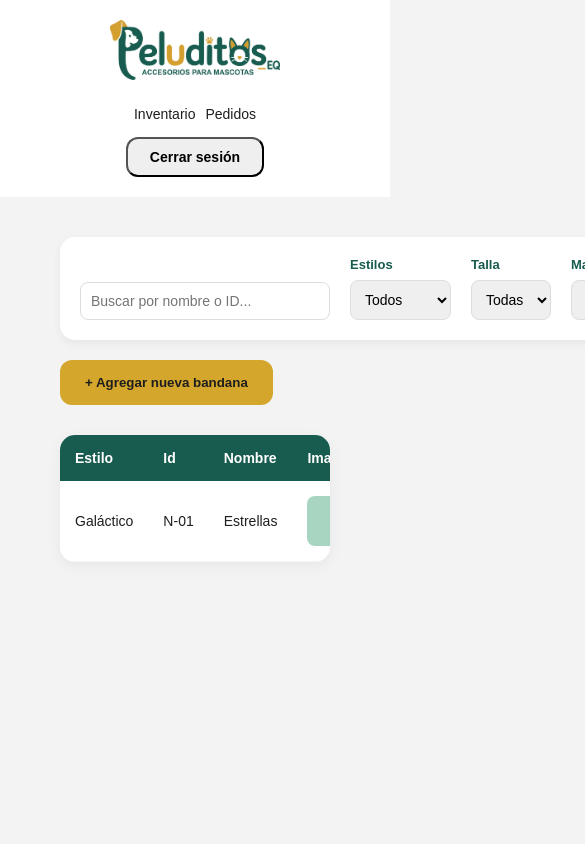
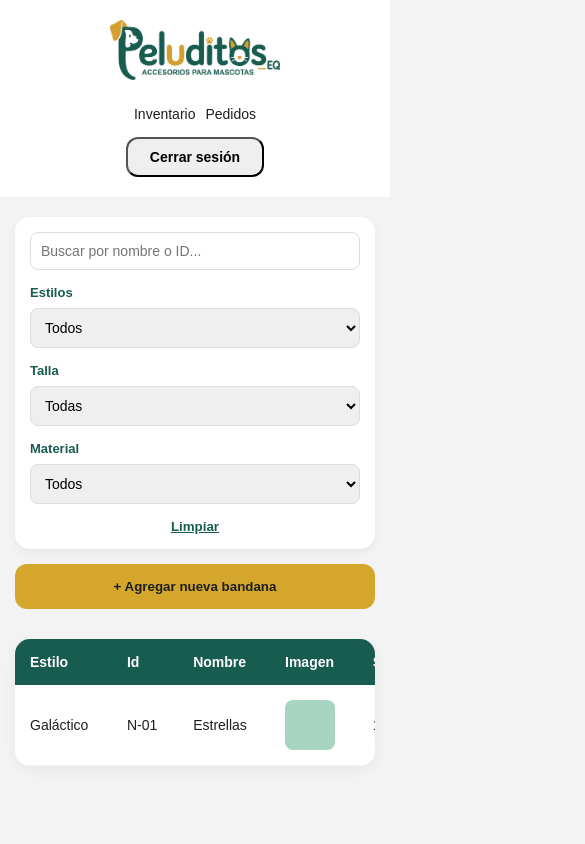
Before and after one commit to EstrellitaQuinteroSENA/peluditos-frontend, a React (Vite) app: page /admin in a window 390 px wide. Shown: the top 844 px of the page, 585 px wide, since content can reach past the window. Built offline with nearby package versions, Linux system fonts and the light colour scheme.

Commit message:
Ajustes responsivos para la vista de administrador y filtros

```diff
--- a/src/App.css
+++ b/src/App.css
@@ -639,6 +639,45 @@ body {
     }
 }
 
+@media (max-width: 500px) {
+    .design-page {
+        padding: 20px 10px; /* Reduce los 60px para que quepa en el celular */
+    }
+
+    .page-title {
+        font-size: 24px;
+        margin-bottom: 20px;
+    }
+
+    .design-container {
+        width: 100%;
+        gap: 20px;
+        padding: 0 5px;
+        box-sizing: border-box;
+    }
+
+    .options-panel, .preview-panel {
+        padding: 20px 15px;
+        border-radius: 15px;
+        width: 100%;
+        box-sizing: border-box;
+    }
+
+    .slider {
+        width: 100%;
+        justify-content: center;
+    }
+
+    .slider-track {
+        width: 180px;
+        overflow-x: auto;
+    }
+
+    .preview-box {
+        height: 250px;
+    }
+}
+
 /* MODAL LOGIN */
 
 .login-modal {
@@ -1213,6 +1252,7 @@ body {
     max-width: 1300px;
     margin: 0 auto;
     min-height: 80vh;
+    box-sizing: border-box;
 }
 
 /* Barra de Controles (Filtros y Botón Agregar) */
@@ -1234,12 +1274,14 @@ body {
     gap: 20px;
     align-items: flex-end;
     flex-grow: 1;
+    flex-wrap: wrap; /* Permite que los filtros bajen si no caben */
 }
 
 .filter-group {
     display: flex;
     flex-direction: column;
     gap: 8px;
+    flex-grow: 1; /* Ayuda a que se adapten en pantallas medianas */
 }
 
 .filter-group label {
@@ -1254,9 +1296,13 @@ body {
     border-radius: 8px;
     font-size: 14px;
     outline: none;
-}
-
-.filter-input-search { width: 250px; }
+    width: 100%; /* Por defecto usan el contenedor */
+    box-sizing: border-box;
+}
+
+.filter-input-search {
+    width: 250px;
+}
 
 .btn-limpiar {
     background: none;
@@ -1284,12 +1330,14 @@ body {
     box-shadow: 0 5px 15px rgba(212, 167, 44, 0.4);
 }
 
-/* Tabla de Inventario */
+/* Tabla de Inventario con Scroll Seguro */
 .inventory-table-container {
     background-color: var(--blanco);
     border-radius: 15px;
-    overflow: hidden;
+    overflow-x: auto; /* ¡Clave! Genera el scroll con el dedo en celular */
     box-shadow: 0 4px 15px rgba(0,0,0,0.05);
+    width: 100%;
+    -webkit-overflow-scrolling: touch;
 }
 
 .admin-table {
@@ -1303,6 +1351,7 @@ body {
     color: var(--blanco);
     padding: 15px;
     font-size: 14px;
+    white-space: nowrap; /* Evita que los títulos se rompan feo */
 }
 
 .admin-table td {
@@ -1352,6 +1401,7 @@ body {
     overflow-y: auto;
     max-height: 90vh;
     box-shadow: 0 10px 30px rgba(0,0,0,0.2);
+    box-sizing: border-box;
 }
 
 /* Control del Logo en el Modal */
@@ -1456,6 +1506,7 @@ body {
     background-color: var(--gris-piedra);
     font-size: 14px;
     outline: none;
+    box-sizing: border-box;
 }
 
 .input-id-readonly {
@@ -1495,7 +1546,7 @@ body {
     flex-direction: column;
     align-items: center;
     font-size: 11px;
-    color: var(--verde-bosque); /* Letras XS, S... en verde */
+    color: var(--verde-bosque);
     font-weight: 600;
 }
 
@@ -1543,16 +1594,67 @@ body {
 .decor-left { bottom: 20px; left: 20px; transform: rotate(15deg); }
 .decor-right { top: 20px; right: 20px; transform: rotate(-15deg); }
 
-/* Responsivo */
+
+/* =======================================================
+   NUEVA REGRA RESPONSIVA MEDIA QUERY PARA EL ADMINISTRADOR
+   ======================================================= */
 @media (max-width: 768px) {
+    .admin-container {
+        padding: 20px 15px; /* Reduce márgenes laterales para ganar espacio */
+    }
+
+    /* Hace que los controles se apilen uno debajo del otro */
+    .admin-controls {
+        flex-direction: column;
+        align-items: stretch;
+        gap: 15px;
+    }
+
+    /* La barra de filtros pasa a ser una columna vertical ordenada */
+    .filters-bar {
+        flex-direction: column;
+        align-items: stretch;
+        padding: 15px;
+        gap: 15px;
+    }
+
+    .filter-input-search {
+        width: 100%; /* Rompe los 250px rígidos en pantallas pequeñas */
+    }
+
+    .btn-limpiar {
+        text-align: center;
+        padding-bottom: 0;
+    }
+
+    .btn-add-bandana {
+        width: 100%;
+        text-align: center;
+    }
+
+    /* Forzar tabla con un ancho mínimo para que sea deslizable e legible */
+    .admin-table {
+        min-width: 650px;
+    }
+
+    /* Modales adaptados a pantallas de celulares */
     .modal-form-two-columns {
-        grid-template-columns: 1fr;
-    }
+        grid-template-columns: 1fr; /* Pasa de 2 columnas a 1 sola */
+        gap: 20px;
+    }
+
     .modal-full-width {
         grid-column: span 1;
     }
+
     .modal-bandana {
-        padding: 40px 20px;
+        padding: 30px 15px;
+    }
+
+    /* El stock se reestructura para que no se aplasten los números */
+    .stock-inputs-row {
+        grid-template-columns: repeat(3, 1fr); /* 3 columnas arriba y 2 abajo */
+        gap: 10px;
     }
 }
 
@@ -1580,30 +1682,3 @@ body {
     margin: 0 auto 10px auto;
     object-fit: contain;
 }
-
-/* --- AJUSTES PARA EL PANEL DE ADMINISTRACIÓN (MÓVIL) --- */
-@media (max-width: 768px) {
-    .contenedor-tabla, table {
-        display: block;
-        width: 100%;
-        overflow-x: auto;
-        white-space: nowrap;
-    }
-
-    /* Ajuste para la barra de filtros superiores */
-    .filtros-admin-contenedor {
-        display: flex;
-        flex-direction: column;
-        width: 100%;
-        gap: 10px;
-    }
-}
-
-/* --- AJUSTES PARA LA PREVISUALIZACIÓN DE DISEÑO (MÓVIL) --- */
-@media (max-width: 600px) {
-    .contenedor-diseno-tarjeta {
-        width: 90% !important;
-        max-width: 420px;
-        margin: 0 auto !important;
-    }
-}
```
